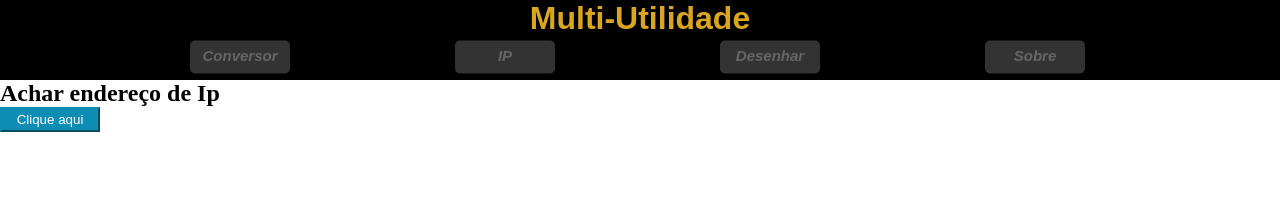
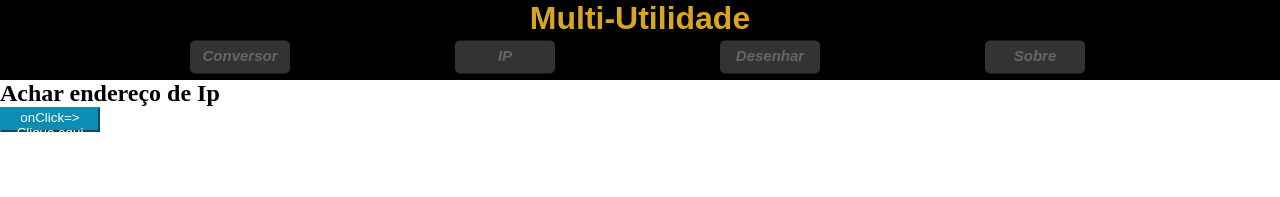
Before and after one commit to JP3015/MultiUtilidade, a React (Create React App) app: page /ip in a window 1280 px wide. Shown: the top 197 px of the page. Built offline with nearby package versions, Linux system fonts and the light colour scheme.

Commit message:
Alteração na página IP

```diff
--- a/src/pages/Ip/Ip.jsx
+++ b/src/pages/Ip/Ip.jsx
@@ -21,8 +21,7 @@ export default function Ip(){
                 <div>
                     <h2>Achar endereço de Ip</h2>
                     <p>
-                        <button
-                            className="btn btn-primary"
+                        <button>
                             onClick={getUserGeolocationDetails}>
                             Clique aqui
                         </button>
```
